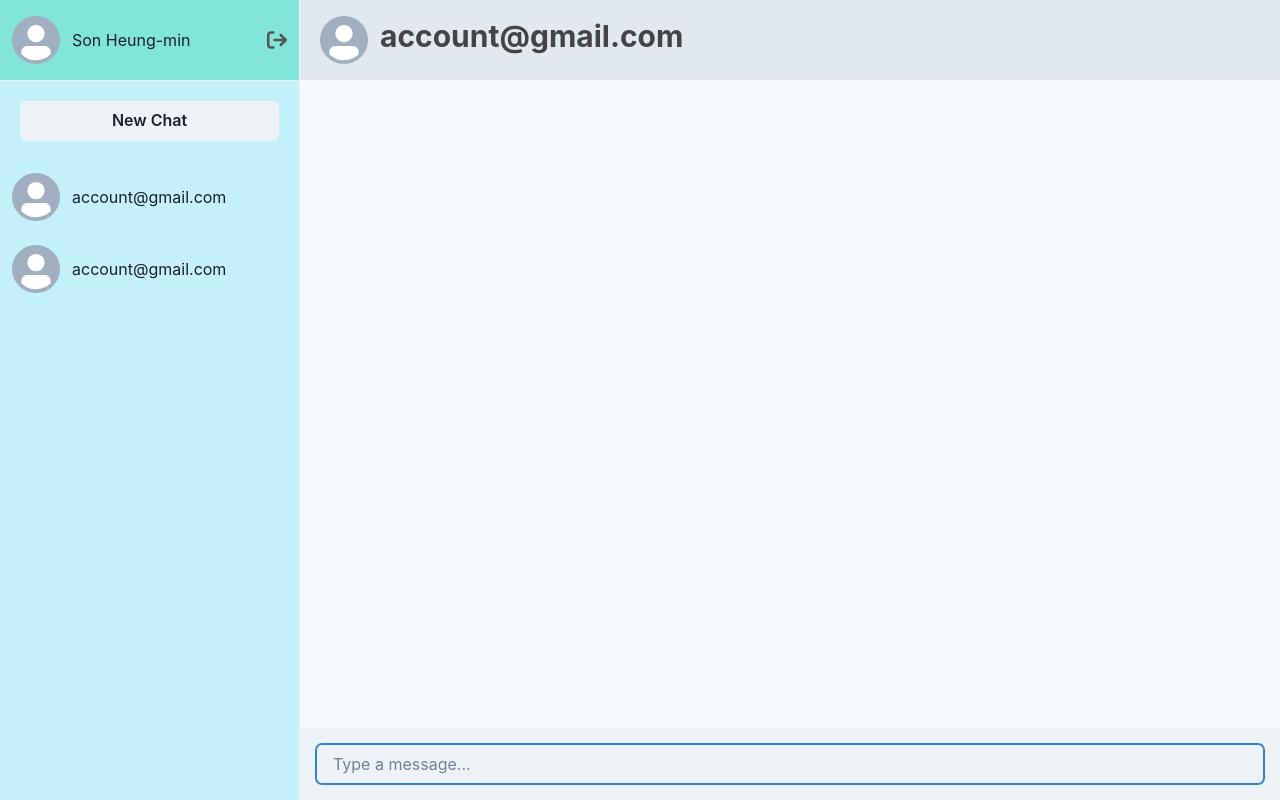
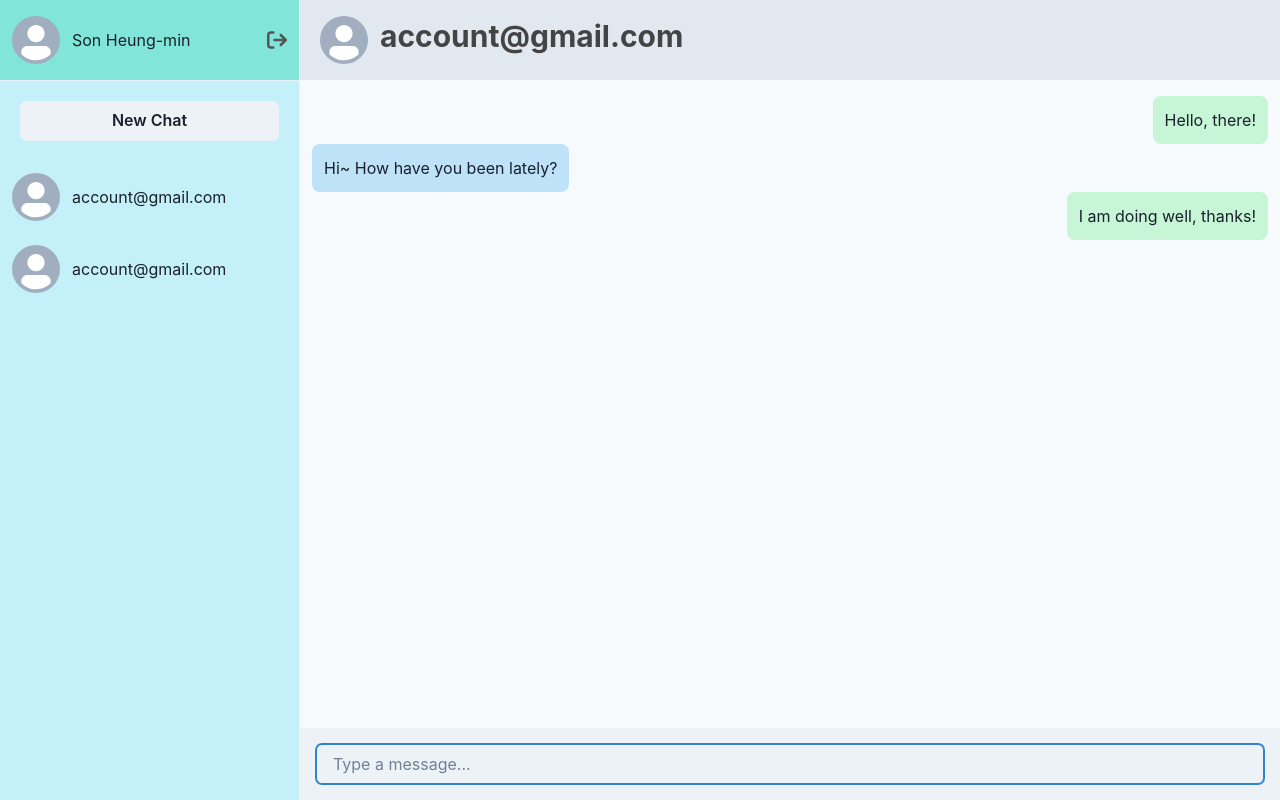
Before and after one commit to spero61/react-practice, a React (Create React App) app in the folder chatapp/: page /chat in a window 1280 px wide. Built offline with nearby package versions, Linux system fonts and the light colour scheme.

Commit message:
Update Chat component with dummy messages

```diff
--- a/chatapp/src/components/Chat.js
+++ b/chatapp/src/components/Chat.js
@@ -1,7 +1,6 @@
-import { Flex, Heading } from '@chakra-ui/layout';
+import { Flex, Heading, Text } from '@chakra-ui/layout';
 import { useParams } from 'react-router-dom';
 import { useEffect } from 'react';
-import { Avatar } from '@chakra-ui/avatar';
 import Sidebar from './Sidebar';
 import TopBar from './TopBar';
 import BottomBar from './BottomBar';
@@ -22,7 +21,7 @@ const Chat = (props) => {
 
   return (
 
-    <Flex>
+    <Flex h="100vh">
       <Sidebar />
       <Flex
         bg="gray.50"
@@ -31,7 +30,27 @@ const Chat = (props) => {
       >
         <TopBar />
 
-        <Flex className="chatarea" flex={1} />
+        <Flex
+          className="chatarea"
+          flex={1}
+          direction="column"
+          pt={4}
+          mx={3}
+          overflowX="scroll"
+          sx={{ scrollbarWidth: 'none', overflowX: 'hidden' }}
+        >
+          {/* text message dummy start */}
+          <Text bg="green.100" w="fit-content" minWidth="100px" borderRadius="lg" p={3} alignSelf="flex-end">
+            Hello, there!
+          </Text>
+          <Text bg="blue.100" w="fit-content" minWidth="100px" borderRadius="lg" p={3}>
+            Hi~ How have you been lately?
+          </Text>
+          <Text bg="green.100" w="fit-content" minWidth="100px" borderRadius="lg" p={3} alignSelf="flex-end">
+            I am doing well, thanks!
+          </Text>
+          {/* text message dummy end */}
+        </Flex>
 
         <BottomBar />
 
--- a/chatapp/src/components/Sidebar.js
+++ b/chatapp/src/components/Sidebar.js
@@ -10,7 +10,7 @@ const Sidebar = () => (
   <Flex
     bg="cyan.100"
     w="300px"
-    h="100vh"
+    // h="100vh"
     borderEnd="1px solid"
     borderColor="gray.100"
     direction="column"
```
